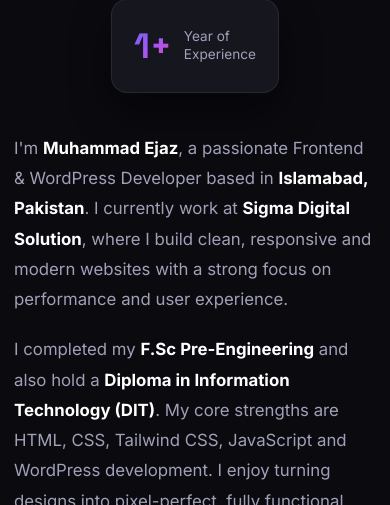
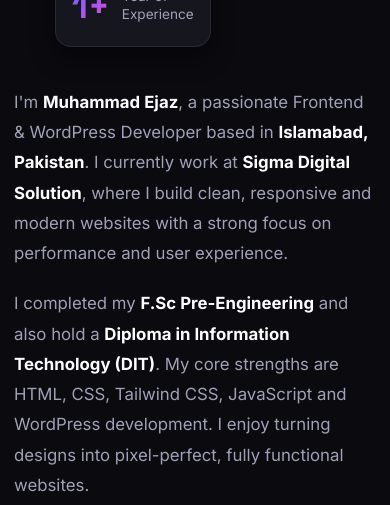
Before and after one commit to MuhammadEjaz2623088/muhammadejaz.dev, a website: page index.html in a window 390 px wide. Shown: the part 1538-2043 px from the top of the page. Drawn offline with Linux system fonts and the light colour scheme.

Commit message:
align about experience badge to bottom-left on mobile viewports

```diff
--- a/styles.css
+++ b/styles.css
@@ -1254,11 +1254,26 @@ svg {
   .image-wrapper {
     max-width: 340px;
     margin: 0 auto;
+    padding-bottom: 0;
+    text-align: left;
   }
 
   .experience-badge {
-    right: 0;
-    bottom: -16px;
+    position: relative;
+    z-index: 2;
+    right: auto;
+    left: 0;
+    top: auto;
+    bottom: auto;
+    transform: none;
+    margin: -20px 0 0;
+    padding: 12px 16px;
+    display: inline-flex;
+    justify-content: flex-start;
+    align-items: center;
+    width: auto;
+    max-width: 100%;
+    box-shadow: 0 12px 24px rgba(0, 0, 0, 0.35);
   }
 
   .skills-grid {
@@ -1479,14 +1494,25 @@ svg {
 
   .image-wrapper {
     max-width: 280px;
+    text-align: left;
   }
 
   .experience-badge {
-    position: static;
-    margin: 14px auto 0;
-    justify-content: center;
-    width: fit-content;
+    position: relative;
+    z-index: 2;
+    right: auto;
+    left: 0;
+    top: auto;
+    bottom: auto;
+    transform: none;
+    margin: -20px 0 0;
+    padding: 12px 16px;
+    display: inline-flex;
+    justify-content: flex-start;
+    align-items: center;
+    width: auto;
     max-width: 100%;
+    box-shadow: 0 12px 24px rgba(0, 0, 0, 0.35);
   }
 
   .project-filters {
```
